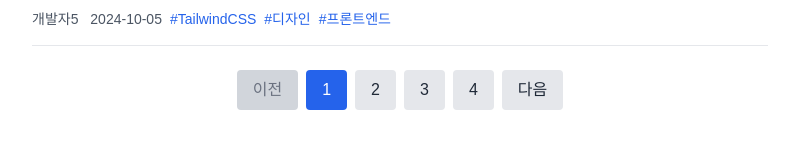
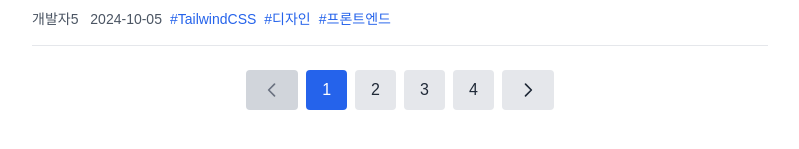
Before and after one commit to songhyein0123/code404, a Next.js app: page /main_board in a window 1280 px wide. Shown: the part 527-676 px from the top of the page, without its empty margins (240-1039 px from the left). Built offline with nearby package versions, Linux system fonts and the light colour scheme.

Commit message:
fix: 화살표 스타일 변경

```diff
--- a/src/components/Board.tsx
+++ b/src/components/Board.tsx
@@ -194,7 +194,15 @@ export default function Board() {
                         currentPage === 1 ? "bg-gray-300 text-gray-500" : "bg-gray-200 text-gray-800"
                     }`}
                 >
-                    이전
+                    <svg
+                        xmlns="http://www.w3.org/2000/svg"
+                        className="h-5 w-5"
+                        fill="none"
+                        viewBox="0 0 24 24"
+                        stroke="currentColor"
+                    >
+                        <path strokeLinecap="round" strokeLinejoin="round" strokeWidth={2} d="M15 19l-7-7 7-7" />
+                    </svg>
                 </button>
 
                 {/* 페이지 번호 버튼 */}
@@ -218,7 +226,15 @@ export default function Board() {
                         currentPage === totalPages ? "bg-gray-300 text-gray-500" : "bg-gray-200 text-gray-800"
                     }`}
                 >
-                    다음
+                    <svg
+                        xmlns="http://www.w3.org/2000/svg"
+                        className="h-5 w-5"
+                        fill="none"
+                        viewBox="0 0 24 24"
+                        stroke="currentColor"
+                    >
+                        <path strokeLinecap="round" strokeLinejoin="round" strokeWidth={2} d="M9 5l7 7-7 7" />
+                    </svg>
                 </button>
             </div>
         </div>
```
